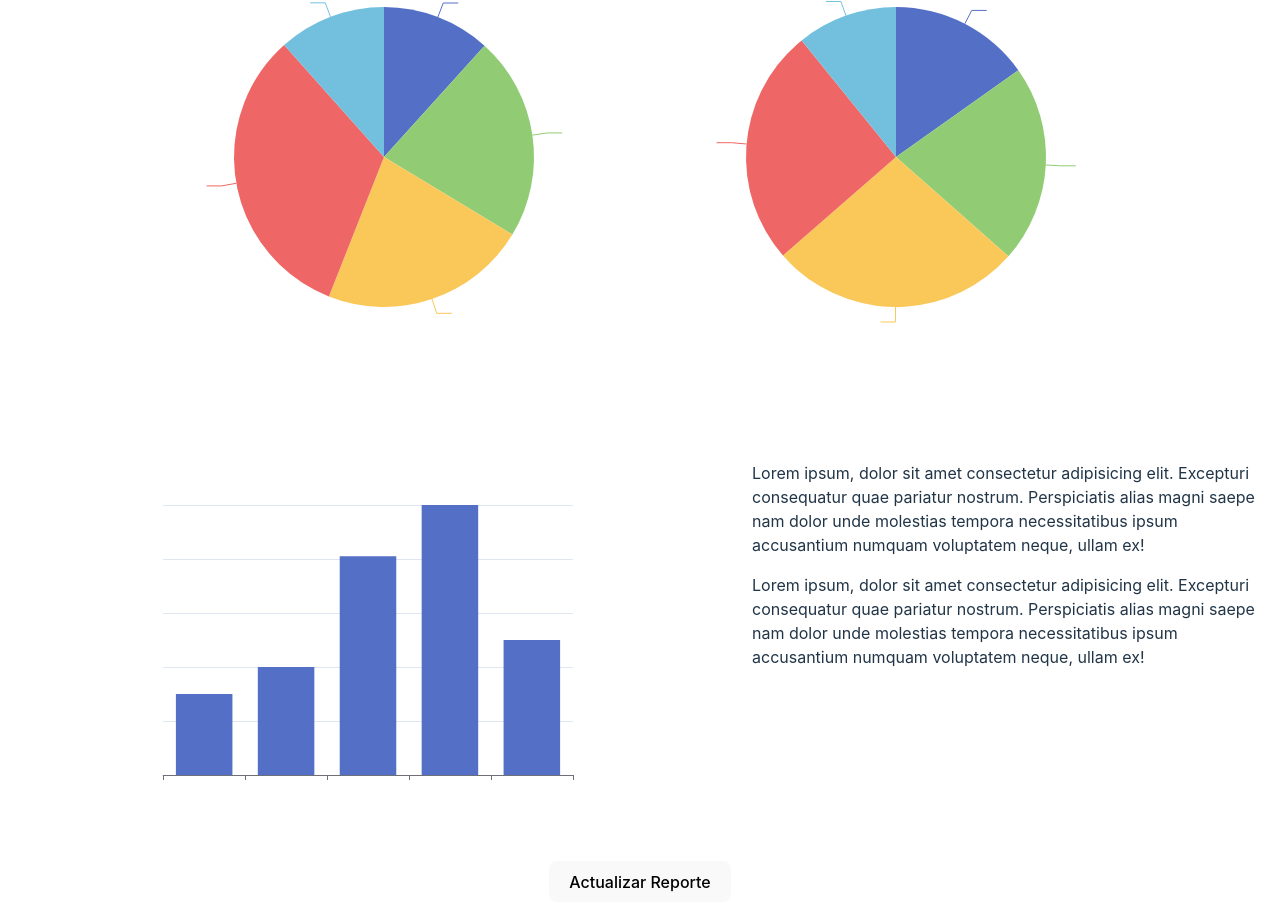
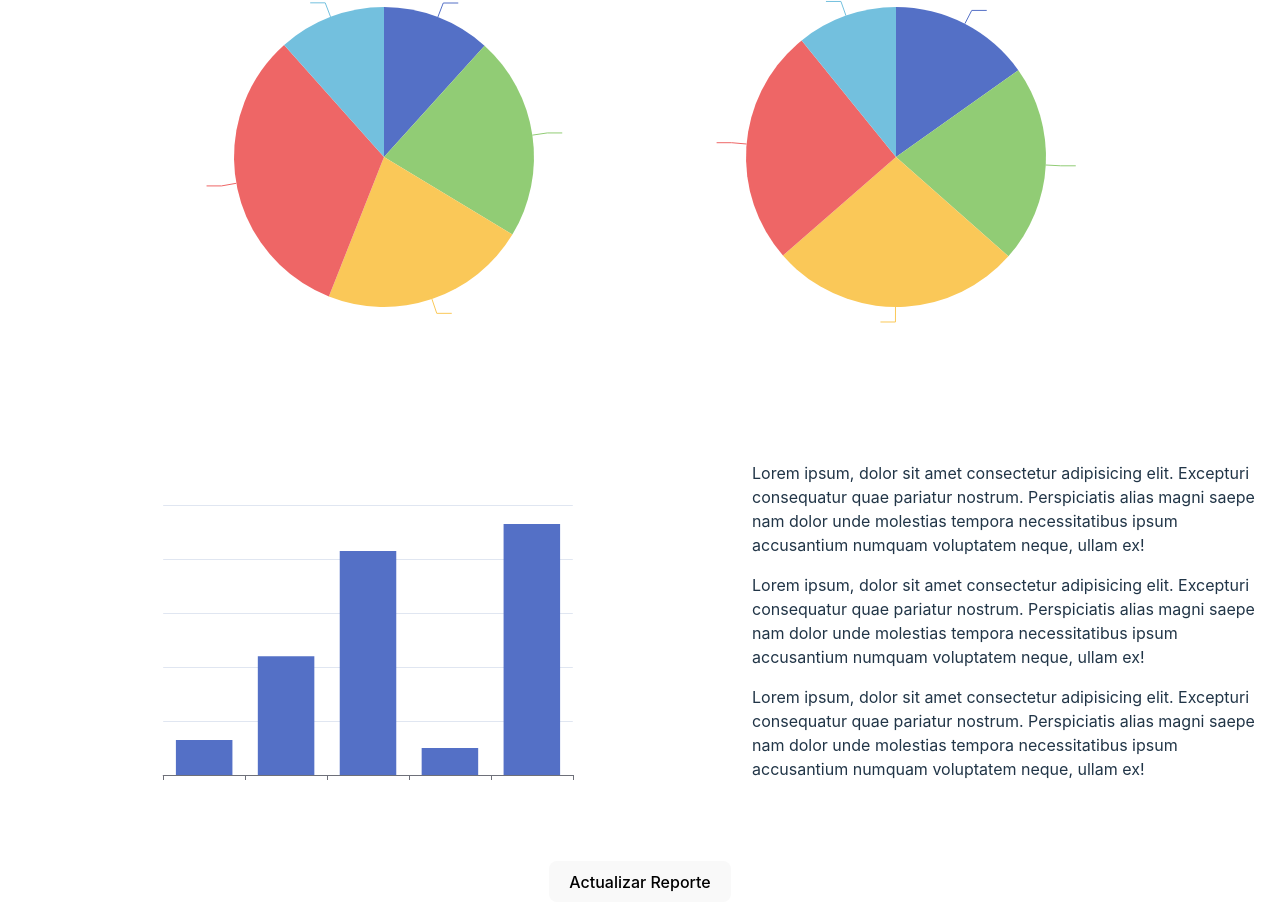
Before and after one commit to VictorOlea/vite-reporte-echart, a website built with Vite: page index.html in a window 1280 px wide. Shown: the part 800-1702 px from the top of the page. Built offline with nearby package versions, Linux system fonts and the light colour scheme.

Commit message:
adding random data function

```diff
--- a/index.html
+++ b/index.html
@@ -23,6 +23,11 @@
           Perspiciatis alias magni saepe nam dolor unde molestias
           tempora necessitatibus ipsum accusantium numquam voluptatem neque, ullam ex!
         </p>
+        <p>Lorem ipsum, dolor sit amet consectetur adipisicing elit.
+          Excepturi consequatur quae pariatur nostrum.
+          Perspiciatis alias magni saepe nam dolor unde molestias
+          tempora necessitatibus ipsum accusantium numquam voluptatem neque, ullam ex!
+        </p>
       </div>
     </div>
     <div id="chart-button">
--- a/src/chartBar.ts
+++ b/src/chartBar.ts
@@ -7,7 +7,7 @@
   // Draw the chart
   myChart.setOption({
     title: {
-      text: "Producción por Planta",
+      text: "Detenciones por Planta",
       textStyle: { color: "rgba(255, 255, 255, 0.87)" },
       left: 'center'
     },
--- a/src/main.ts
+++ b/src/main.ts
@@ -5,11 +5,15 @@ import { horizontalBarChart } from './horizontalBarChart';
 import { pieCharts } from './pieCharts';
 import { chartBar } from "./chartBar";
 
-const datos: Array<number> = [30, 40, 81, 100, 50, 61]
+//const datos: Array<number> = [30, 40, 81, 100, 50]
+const data: number[] = Array(5)
+.fill(undefined)
+.map(() => Math.floor(100 * Math.random()))
+//console.log(testDatos)
 
 horizontalBarChart()
 pieCharts()
-chartBar(datos)
+chartBar(data)
 
 // setTimeout(() => {
 //     window.location.reload()
```
